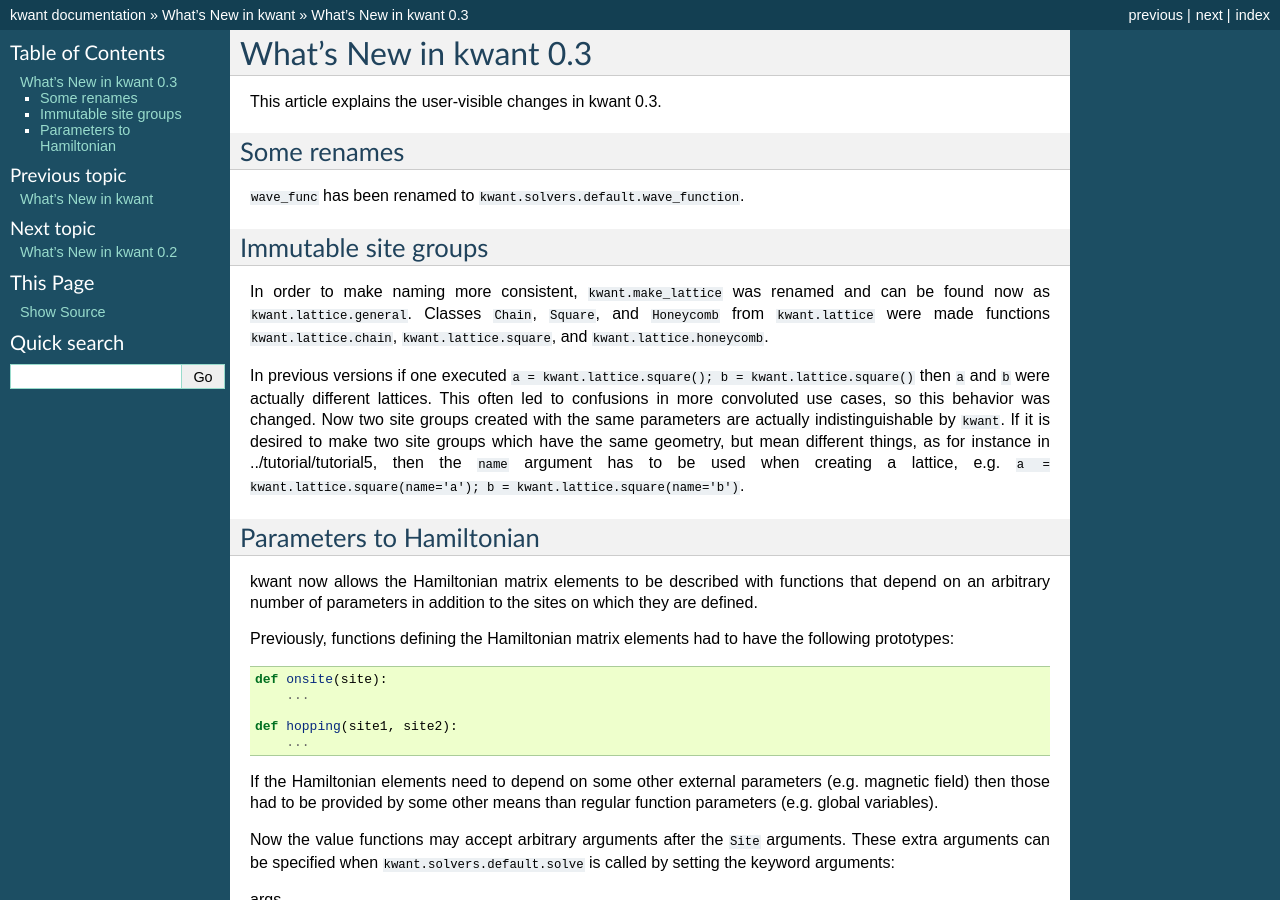
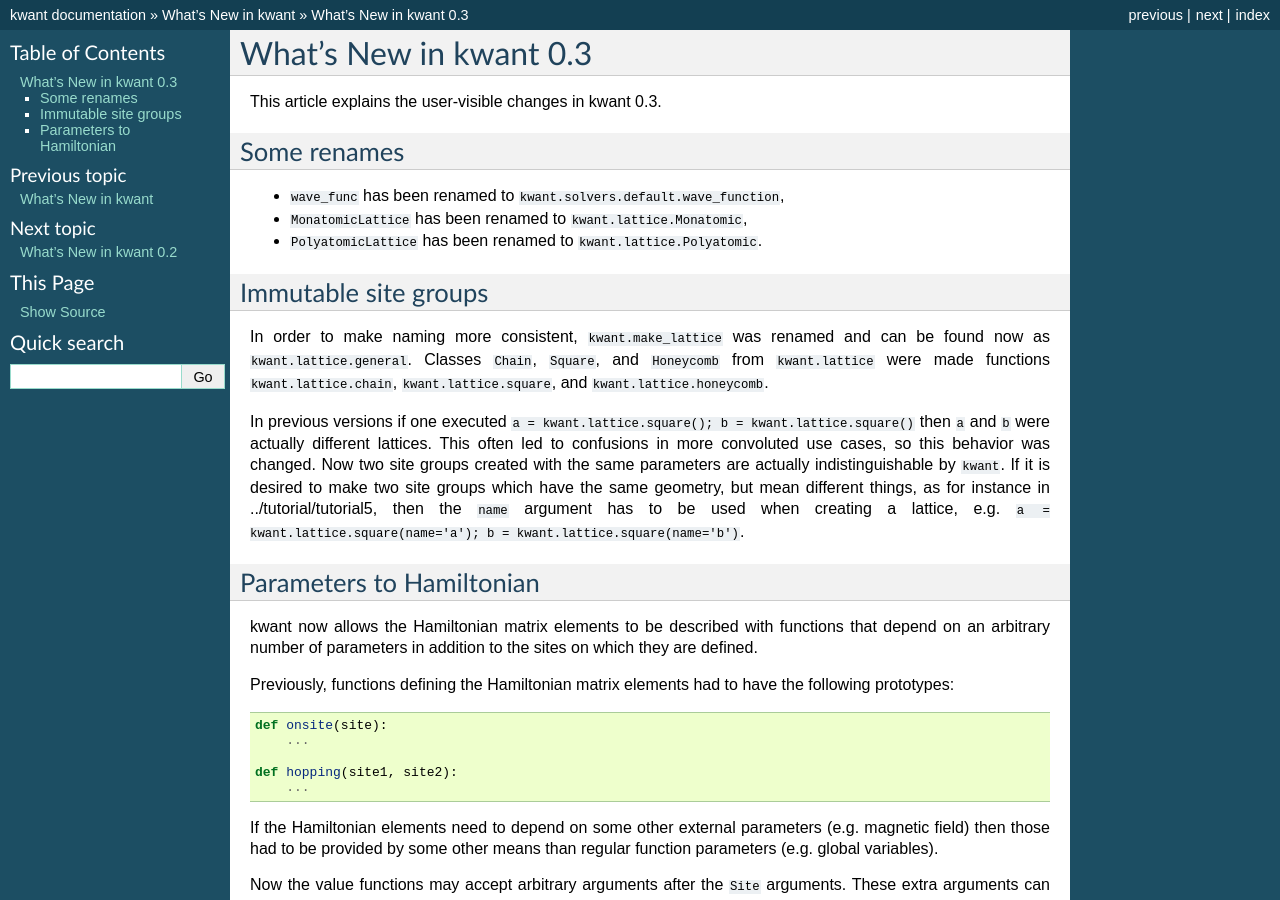
Before and after one commit to kwant-project/kwant, a Sphinx documentation site: the page built from doc/source/whatsnew/0.3.rst, in a window 1280 px wide and 900 px high. Built offline with Sphinx 7.4.7, drawn with Linux system fonts in a browser that asks for light colours; formulas are drawn with MathJax 3; pages that are not in the unit, such as notebooks, are missing from menus; the version number could not be read and is left out; cross-references to code outside the pages are shown as plain code.

Commit message:
shorten names MonatomicLattice and PolyatomicLattice by removing Lattice

```diff
--- a/doc/source/reference/kwant.lattice.rst
+++ b/doc/source/reference/kwant.lattice.rst
@@ -8,10 +8,10 @@ General
 .. autosummary::
    :toctree: generated/
 
+   TranslationalSymmetry
    general
-   TranslationalSymmetry
-   MonatomicLattice
-   PolyatomicLattice
+   Monatomic
+   Polyatomic
 
 Library of lattices
 -------------------
--- a/doc/source/tutorial/tutorial4.rst
+++ b/doc/source/tutorial/tutorial4.rst
@@ -82,7 +82,7 @@ The leads are defined almost as before:
     :start-after: #HIDDEN_BEGIN_aakh
     :end-before: #HIDDEN_END_aakh
 
-Note the method `~kwant.lattice.PolyatomicLattice.vec` used in calculating the
+Note the method `~kwant.lattice.Polyatomic.vec` used in calculating the
 parameter for `~kwant.lattice.TranslationalSymmetry`.  The latter expects a
 real-space symmetry vector, but for many lattices symmetry vectors are more
 easily expressed in the natural coordinate system of the lattice.  The ``vec``
--- a/doc/source/whatsnew/0.3.rst
+++ b/doc/source/whatsnew/0.3.rst
@@ -5,7 +5,9 @@ This article explains the user-visible changes in kwant 0.3.
 
 Some renames
 ------------
-``wave_func`` has been renamed to `~kwant.solvers.default.wave_function`.
+* ``wave_func`` has been renamed to `~kwant.solvers.default.wave_function`,
+* ``MonatomicLattice`` has been renamed to `~kwant.lattice.Monatomic`,
+* ``PolyatomicLattice`` has been renamed to `~kwant.lattice.Polyatomic`.
 
 Immutable site groups
 ---------------------
```
Also changed, not shown: 2 other files.
